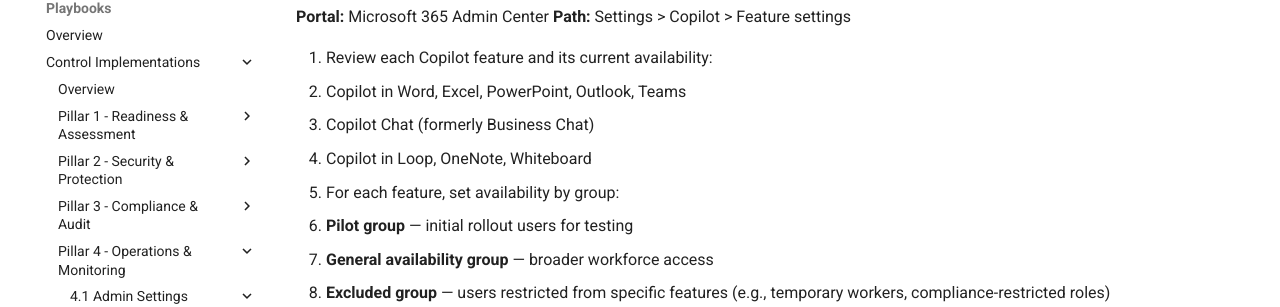
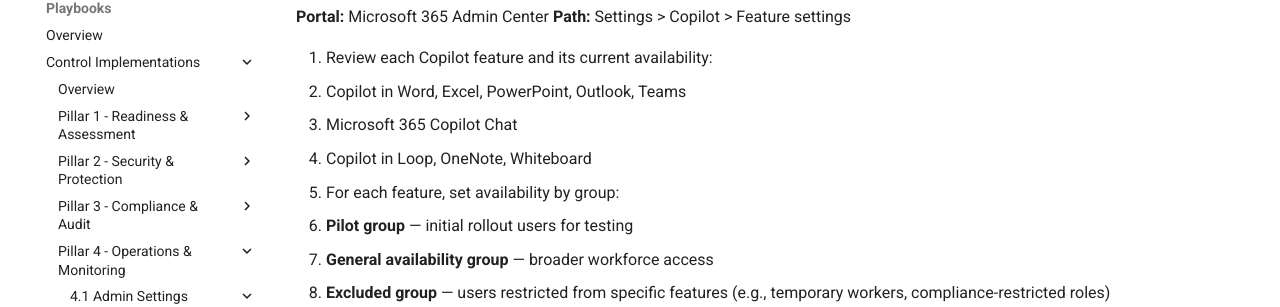
Before and after one commit to judeper/FSI-CopilotGov, an MkDocs documentation site: the page built from docs/playbooks/control-implementations/4.1/portal-walkthrough.md, in a window 1280 px wide and 900 px high, scrolled down 697 px. Shown: the part 145-452 px from the top of the window. Built offline with MkDocs 1.6.1 and Material for MkDocs 9.7.7, drawn with Linux system fonts in a browser that asks for light colours.

Commit message:
fix(02-06): remove 'formerly Business Chat' note and fix shortened-form heading
- portal-walkthrough.md: replace 'Copilot Chat (formerly Business Chat)' with
  'Microsoft 365 Copilot Chat' (silent replacement; also introduces full name)
- 3.2-data-retention-policies.md: update Step 1 heading to use full product
  name 'Microsoft 365 Copilot Chat + Email' per heading policy

```diff
--- a/docs/playbooks/control-implementations/4.1/portal-walkthrough.md
+++ b/docs/playbooks/control-implementations/4.1/portal-walkthrough.md
@@ -26,7 +26,7 @@
 
 1. Review each Copilot feature and its current availability:
    - Copilot in Word, Excel, PowerPoint, Outlook, Teams
-   - Copilot Chat (formerly Business Chat)
+   - Microsoft 365 Copilot Chat
    - Copilot in Loop, OneNote, Whiteboard
 2. For each feature, set availability by group:
    - **Pilot group** — initial rollout users for testing
```
Also changed, not shown: docs/controls/pillar-3-compliance/3.2-data-retention-policies.md (+1 -1 lines).
